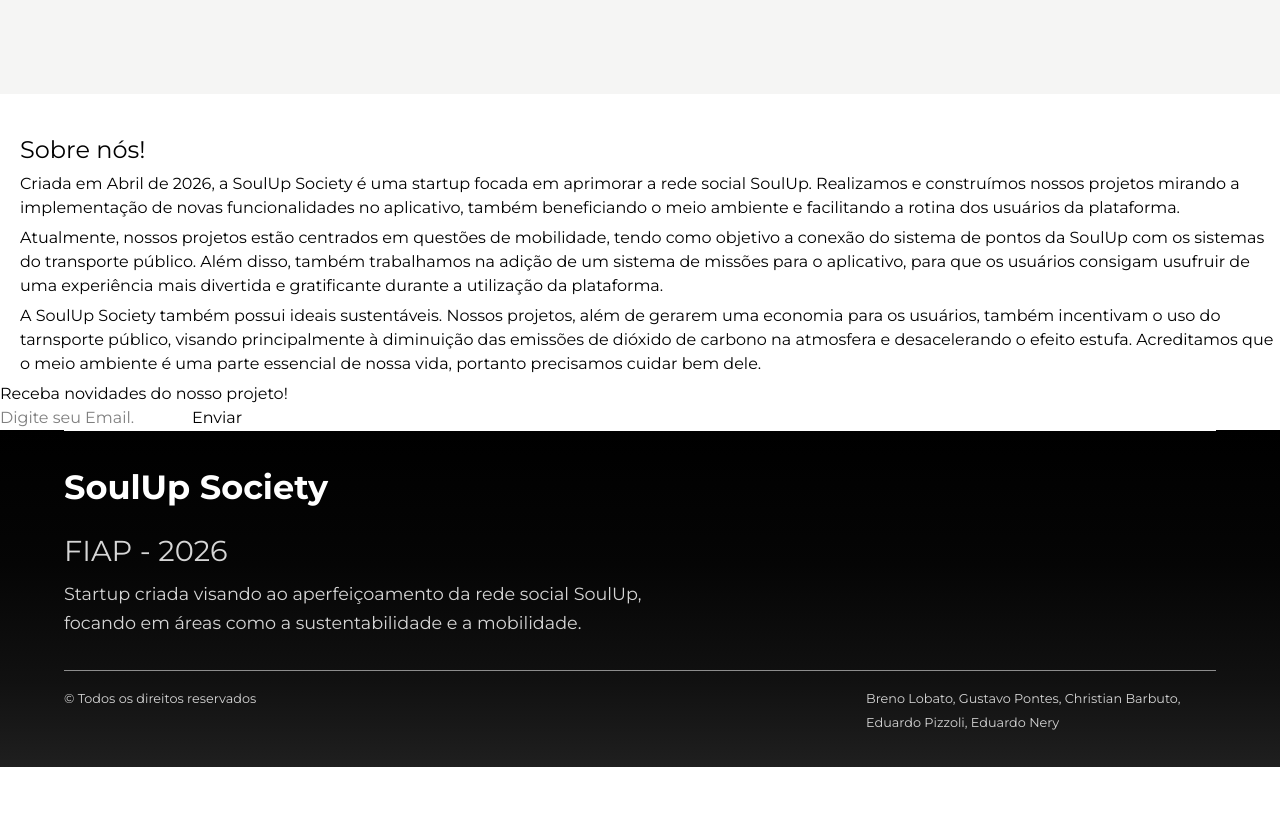
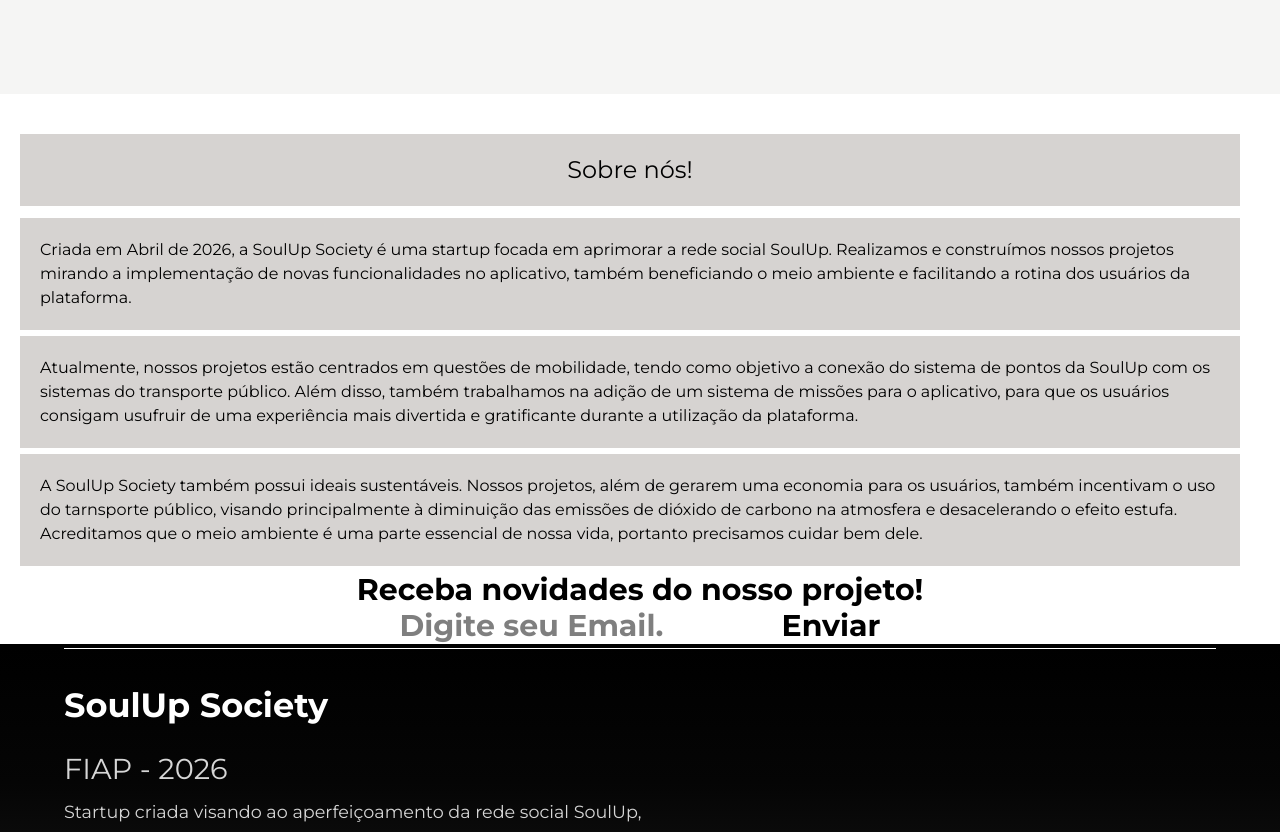
Before and after one commit to SoulUp-Society-Trabalhos/1--Challenge-2--semestre, a React (Vite) app in the folder soulup-society/: page /sobre in a window 1280 px wide. Shown: the part 740-1572 px from the top of the page. Before the commit the page ends 1507 px from the top, so only its background shows below. Built offline with nearby package versions, Linux system fonts and the light colour scheme.

Commit message:
feat: formatado tailwindcss da página sobre

```diff
--- a/soulup-society/package.json
+++ b/soulup-society/package.json
@@ -12,6 +12,7 @@
   "dependencies": {
     "@tailwindcss/cli": "^4.3.3",
     "@tailwindcss/vite": "^4.3.3",
+    "i": "^0.3.7",
     "react": "^19.2.8",
     "react-dom": "^19.2.8",
     "react-router": "^8.3.0",
--- a/soulup-society/src/routes/Sobre/index.tsx
+++ b/soulup-society/src/routes/Sobre/index.tsx
@@ -17,25 +17,25 @@
 
       <section className="sobre">
         <div className="mt-10! ml-5!">
-            <p className="text-2xl ">Sobre nós!</p>
-            <p className="text-base mb-1.5! mt-1.5!">
+          <p className="text-2xl text-center mb-3! bg-stone-300 p-5! mr-10">Sobre nós!</p>
+          <p className="text-base mb-1.5! mt-1.5! text-left  bg-stone-300 p-5! mr-10">
             Criada em Abril de 2026, a SoulUp Society é uma startup focada em
             aprimorar a rede social SoulUp. Realizamos e construímos nossos
             projetos mirando a implementação de novas funcionalidades no
             aplicativo, também beneficiando o meio ambiente e facilitando a
             rotina dos usuários da plataforma.
           </p>
-            <p className="text-base mb-1.5! mt-1.5!">
+          <p className="text-base mb-1.5! mt-1.5! text-left bg-stone-300 p-5! mr-10">
             Atualmente, nossos projetos estão centrados em questões de mobilidade, tendo como objetivo a conexão do sistema de pontos da SoulUp com os sistemas do transporte público. Além disso, também trabalhamos na adição de um sistema de missões para o aplicativo, para que os usuários consigam usufruir de uma experiência mais divertida e gratificante durante a utilização da plataforma.
           </p>
-            <p className="text-base mb-1.5! mt-1.5!">
+          <p className="text-base mb-1.5! mt-1.5! text-left bg-stone-300 p-5! mr-10">
             A SoulUp Society também possui ideais sustentáveis. Nossos projetos, além de gerarem uma economia para os usuários, também incentivam o uso do tarnsporte público, visando principalmente à diminuição das emissões de dióxido de carbono na atmosfera e desacelerando o efeito estufa. Acreditamos que o meio ambiente é uma parte essencial de nossa vida, portanto precisamos cuidar bem dele.
           </p>
         </div>
 
       </section>
 
-      <section className="newsletter">
+      <section className="text-3xl text-center font-bold border-b-4">
         <h2>Receba novidades do nosso projeto!</h2>
         <dialog id="modal">
           <button aria-label="Fechar a Janela" id="btnFecharModal">
```
Also changed, not shown: soulup-society/src/routes/Faq/index.tsx (indentation only), 1 other file (tests, documents, lock files or other folders). Lines whose indentation alone changed are shown as unchanged.
